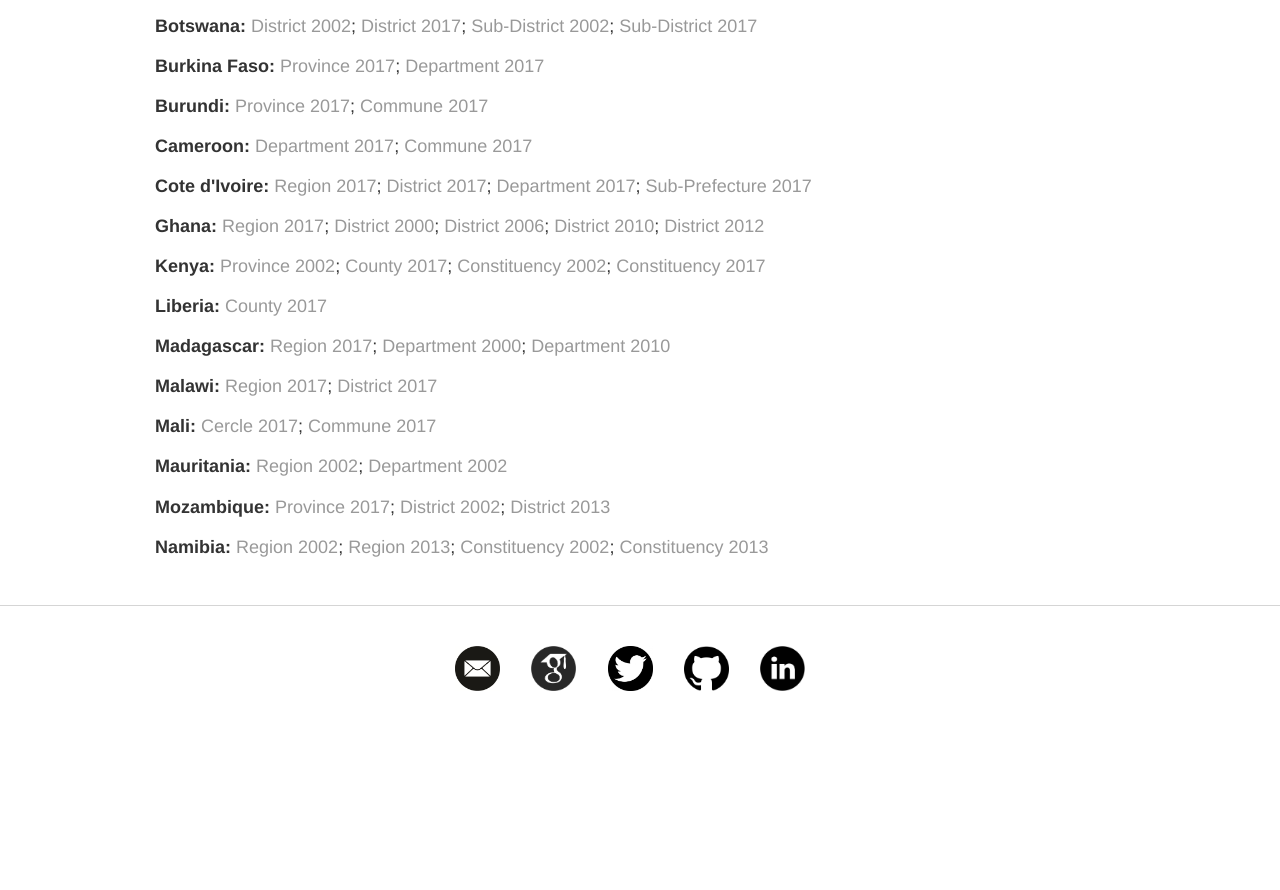
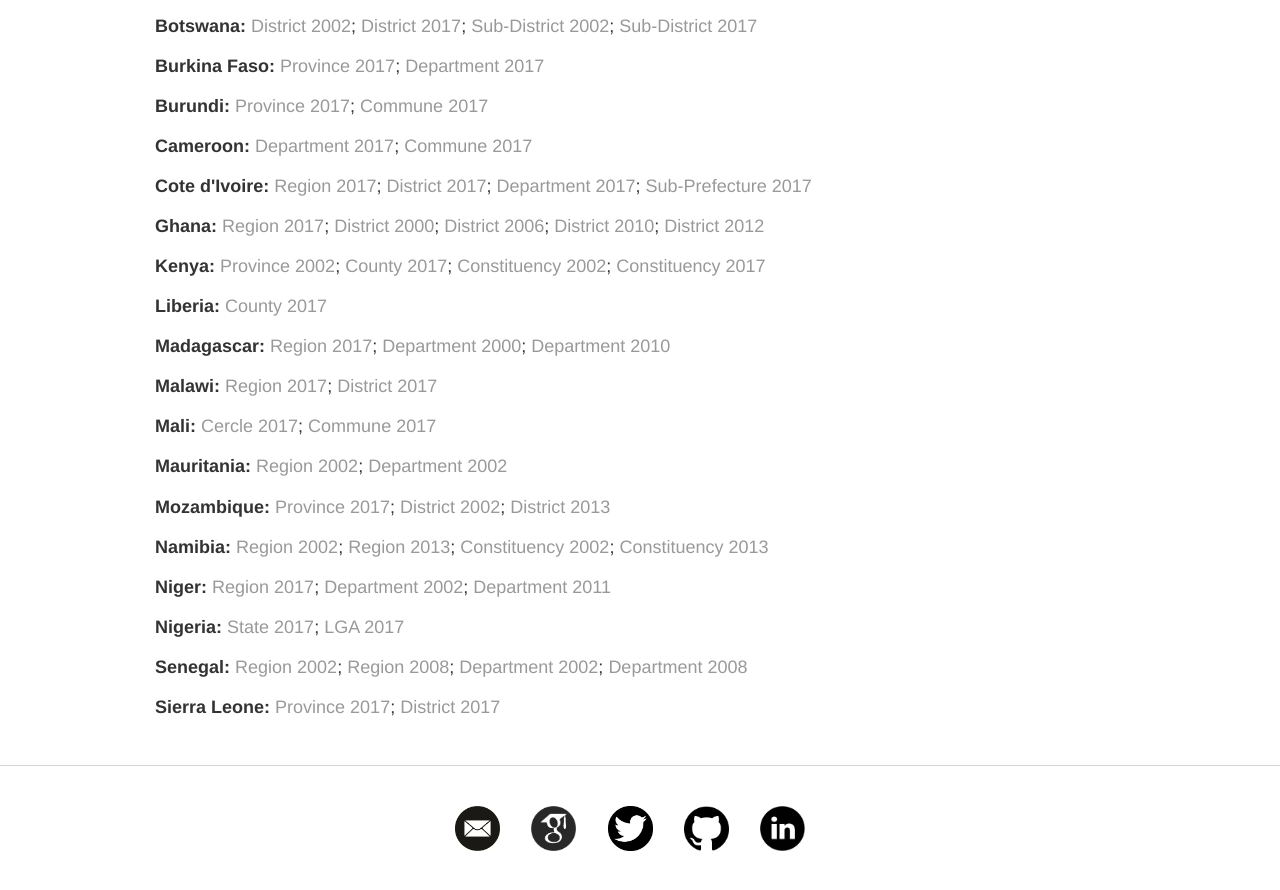
Before and after one commit to soeren-henn/soeren-henn.github.io, a Jekyll site: the page built from data/index.html, in a window 1280 px wide and 900 px high, scrolled down 643 px. Shown: the top 890 px of the window. Built offline with Jekyll 4.4.1, drawn with Linux system fonts in a browser that asks for light colours; before the commit the page ends 1383 px from its top, so only the background shows below that.

Commit message:
Update index.html

```diff
--- a/data/index.html
+++ b/data/index.html
@@ -28,6 +28,10 @@ title: Data
 		<p><b>Mauritania:</b> <a href="/files/MRT_region_2002.csv" class="btn btn-default pull-right" title="PDF">Region 2002</a>; <a href="/files/MRT_department_2002.csv" class="btn btn-default pull-right" title="PDF">Department 2002</a></p>
 		<p><b>Mozambique:</b> <a href="/files/MOZ_province_2017.csv" class="btn btn-default pull-right" title="PDF">Province 2017</a>; <a href="/files/MOZ_district_2002.csv" class="btn btn-default pull-right" title="PDF">District 2002</a>; <a href="/files/MOZ_district_2013.csv" class="btn btn-default pull-right" title="PDF">District 2013</a></p>
 		<p><b>Namibia:</b> <a href="/files/NAM_region_2002.csv" class="btn btn-default pull-right" title="PDF">Region 2002</a>; <a href="/files/NAM_region_2013.csv" class="btn btn-default pull-right" title="PDF">Region 2013</a>; <a href="/files/NAM_constituency_2002.csv" class="btn btn-default pull-right" title="PDF">Constituency 2002</a>; <a href="/files/NAM_constituency_2013.csv" class="btn btn-default pull-right" title="PDF">Constituency 2013</a></p>
+		<p><b>Niger:</b> <a href="/files/NER_region_2017.csv" class="btn btn-default pull-right" title="PDF">Region 2017</a>; <a href="/files/NER_department_2002.csv" class="btn btn-default pull-right" title="PDF">Department 2002</a>; <a href="/files/NER_department_2011.csv" class="btn btn-default pull-right" title="PDF">Department 2011</a></p>
+		<p><b>Nigeria:</b> <a href="/files/NGA_state_2017.csv" class="btn btn-default pull-right" title="PDF">State 2017</a>; <a href="/files/NGA_lga_2017.csv" class="btn btn-default pull-right" title="PDF">LGA 2017</a></p>
+		<p><b>Senegal:</b> <a href="/files/SEN_region_2002.csv" class="btn btn-default pull-right" title="PDF">Region 2002</a>;  <a href="/files/SEN_region_2008.csv" class="btn btn-default pull-right" title="PDF">Region 2008</a>; <a href="/files/SEN_department_2002.csv" class="btn btn-default pull-right" title="PDF">Department 2002</a>; <a href="/files/SEN_department_2008.csv" class="btn btn-default pull-right" title="PDF">Department 2008</a></p>
+		<p><b>Sierra Leone:</b> <a href="/files/SLE_province_2017.csv" class="btn btn-default pull-right" title="PDF">Province 2017</a>; <a href="/files/SLE_district_2017.csv" class="btn btn-default pull-right" title="PDF">District 2017</a></p>
 
 	</div>
 
```
